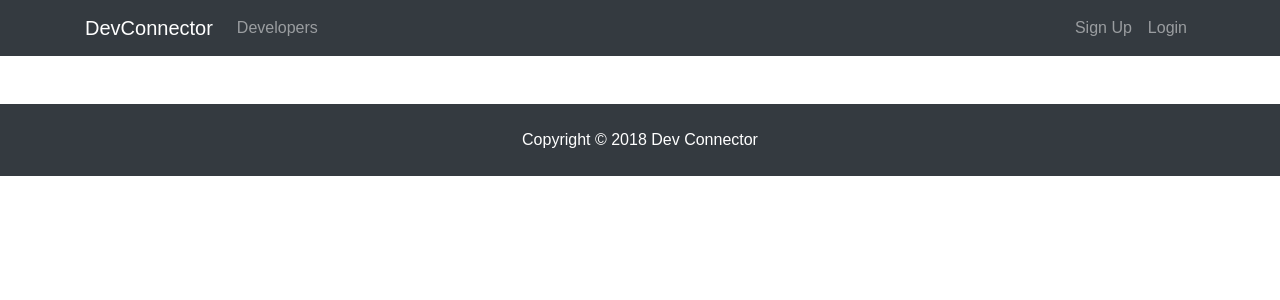
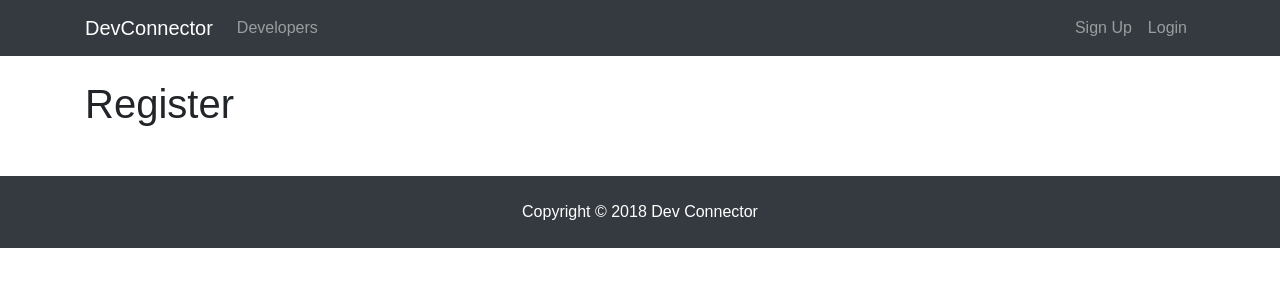
Before and after one commit to sim3001/Devconnector, a React (Create React App) app in the folder client/: page /register in a window 1280 px wide. Shown: the top 300 px of the page. Built offline with nearby package versions, Linux system fonts and the light colour scheme.

Commit message:
Added Linking to Components

```diff
--- a/client/src/App.js
+++ b/client/src/App.js
@@ -1,10 +1,14 @@
 import React, { Component } from "react";
 import { BrowserRouter as Router, Route } from "react-router-dom";
 
+//Load Components
 import Navbar from "./components/layout/Navbar";
 import Landing from "./components/layout/Landing";
 import Footer from "./components/layout/Footer";
+import Register from "./components/auth/Register";
+import Login from "./components/auth/Login";
 
+//Load Styles
 import "./App.css";
 
 class App extends Component {
@@ -16,6 +20,11 @@
 
           <Route exact path="/" component={Landing} />
 
+          <div className="container">
+            <Route exact path="/register" component={Register} />
+            <Route exact path="/login" component={Login} />
+          </div>
+
           <Footer />
         </div>
       </Router>
--- a/client/src/components/auth/Login.js
+++ b/client/src/components/auth/Login.js
@@ -0,0 +1,13 @@
+import React, { Component } from "react";
+
+class Login extends Component {
+  render() {
+    return (
+      <div>
+        <h1>Login</h1>
+      </div>
+    );
+  }
+}
+
+export default Login;
--- a/client/src/components/auth/Register.js
+++ b/client/src/components/auth/Register.js
@@ -0,0 +1,13 @@
+import React, { Component } from "react";
+
+class Register extends Component {
+  render() {
+    return (
+      <div>
+        <h1>Register</h1>
+      </div>
+    );
+  }
+}
+
+export default Register;
--- a/client/src/components/layout/Navbar.js
+++ b/client/src/components/layout/Navbar.js
@@ -1,4 +1,5 @@
 import React, { Component } from "react";
+import { Link } from "react-router-dom";
 
 class Navbar extends Component {
   render() {
@@ -6,9 +7,9 @@
       <div>
         <nav className="navbar navbar-expand-sm navbar-dark bg-dark mb-4">
           <div className="container">
-            <a className="navbar-brand" href="landing.html">
+            <Link className="navbar-brand" to="/">
               DevConnector
-            </a>
+            </Link>
             <button
               className="navbar-toggler"
               type="button"
@@ -21,23 +22,23 @@
             <div className="collapse navbar-collapse" id="mobile-nav">
               <ul className="navbar-nav mr-auto">
                 <li className="nav-item">
-                  <a className="nav-link" href="profiles.html">
+                  <Link className="nav-link" to="/profiles">
                     {" "}
                     Developers
-                  </a>
+                  </Link>
                 </li>
               </ul>
 
               <ul className="navbar-nav ml-auto">
                 <li className="nav-item">
-                  <a className="nav-link" href="register.html">
+                  <Link className="nav-link" to="/register">
                     Sign Up
-                  </a>
+                  </Link>
                 </li>
                 <li className="nav-item">
-                  <a className="nav-link" href="login.html">
+                  <Link className="nav-link" to="/login">
                     Login
-                  </a>
+                  </Link>
                 </li>
               </ul>
             </div>
```
